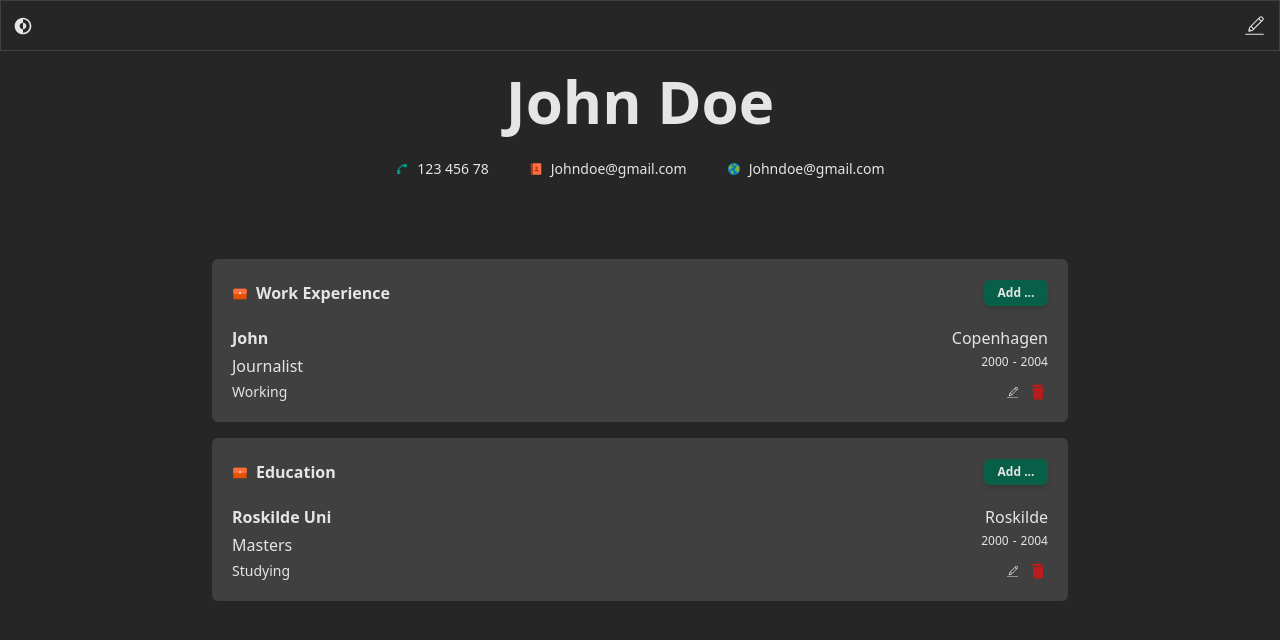
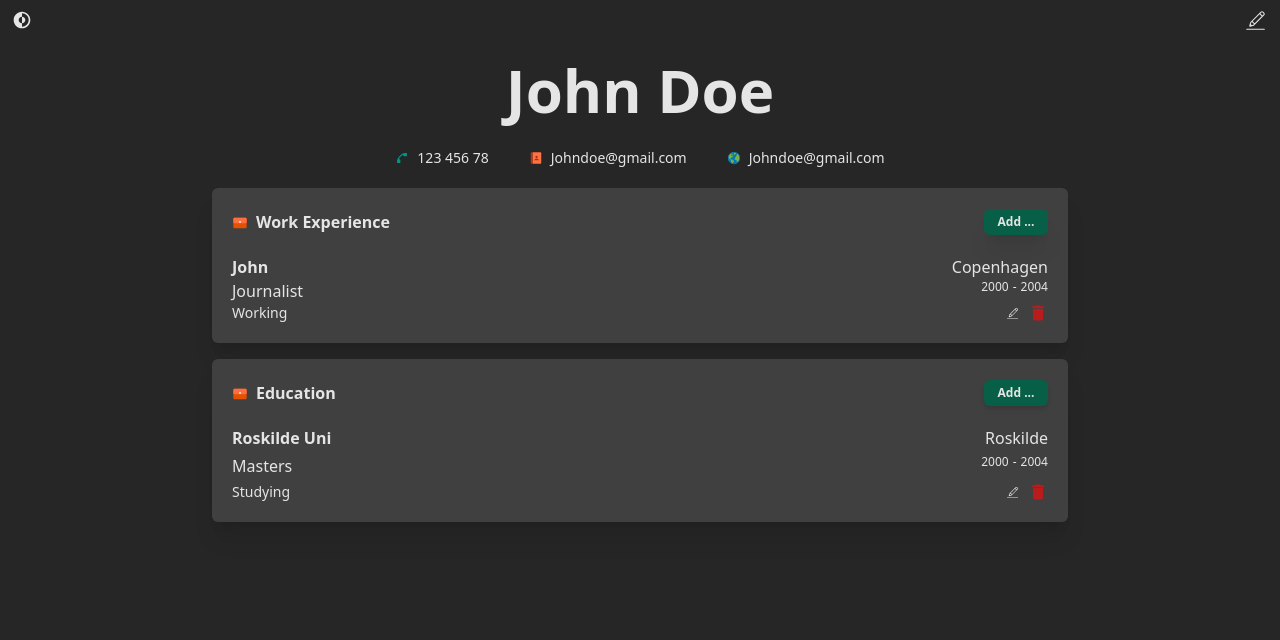
Before and after one commit to ofgaard/cv-app, a React (Vite) app: page / in a window 1280 px wide. Shown: the top 640 px of the page. Built offline with nearby package versions, Linux system fonts and the light colour scheme.

Commit message:
add extra styling to 'Add' buttons

```diff
--- a/src/App.jsx
+++ b/src/App.jsx
@@ -7,12 +7,15 @@ import { FaRegFilePdf } from "react-icons/fa6";
 
 function App() {
   const [darkMode, setDarkMode] = useState(true);
-
-  const toggleDarkMode = () => {
-    setDarkMode((prev) => !prev);
-  };
-
-  // Shared logic for Job and Education
+  //Logic for Contacts component
+  const [contacts, setContacts] = useState({
+    Name: "John Doe",
+    Phone: "123 456 78",
+    Email: "Johndoe@gmail.com",
+    Location: "Copenhagen",
+  });
+  const [editContacts, setEditContacts] = useState(false);
+  //Logic for Experience and Job component
   const [editMode, setEditMode] = useState({ id: "" });
   const [experienceToEdit, setExperienceToEdit] = useState({
     id: "",
@@ -32,9 +35,14 @@ function App() {
     enddate: "",
     description: "",
   });
-
   const [submitMode, setSubmitMode] = useState(0);
 
+  //Dark Mode toggle
+  const toggleDarkMode = () => {
+    setDarkMode((prev) => !prev);
+  };
+
+  // Shared logic for Job and Education
   const toggleEditMode = (list, id) => {
     let itemToEdit = list.find((item) => item.id === id);
     setExperienceToEdit(itemToEdit);
@@ -109,14 +117,26 @@ function App() {
       >
         <div
           className={`${
-            darkMode ? "bg-neutral-800" : "bg-neutral-200"
+            darkMode ? "bg-neutral-800" : "bg-neutral-300"
           } min-h-screen print:text-black`}
         >
-          <Nav darkMode={darkMode} toggleDarkMode={toggleDarkMode}></Nav>
+          <Nav
+            darkMode={darkMode}
+            toggleDarkMode={toggleDarkMode}
+            contacts={contacts}
+            editContacts={editContacts}
+            setEditContacts={setEditContacts}
+          ></Nav>
           <div className="flex flex-col min-w-96 max-w-4xl mx-auto gap-4 p-5">
             {/* Contact header */}
-            <div className="mb-16">
-              <Personal darkMode={darkMode}></Personal>
+            <div className="mb-1">
+              <Personal
+                darkMode={darkMode}
+                editContacts={editContacts}
+                contacts={contacts}
+                setContacts={setContacts}
+                setEditContacts={setEditContacts}
+              ></Personal>
             </div>
             {/* Job section */}
             <div>
--- a/src/Education.jsx
+++ b/src/Education.jsx
@@ -37,8 +37,8 @@ export default function Education({
     <>
       <div
         className={`flex flex-col gap-5 ${
-          darkMode ? "bg-neutral-700" : "border border-slate-800"
-        } p-5 rounded-md`}
+          darkMode ? "bg-neutral-700" : " border-slate-800"
+        } p-5 rounded-md shadow-xl`}
       >
         {/* Top label/icons */}
         <div className="flex flex-row justify-between items-center">
--- a/src/Job.jsx
+++ b/src/Job.jsx
@@ -37,8 +37,8 @@ export default function Job({
     <>
       <div
         className={`flex flex-col gap-5 ${
-          darkMode ? "bg-neutral-700" : "border border-slate-800"
-        } p-5 rounded-md`}
+          darkMode ? "bg-neutral-700" : " border-slate-800"
+        } p-5 rounded-md shadow-xl`}
       >
         {/* Top label/icons */}
         <div className="flex flex-row justify-between items-center">
@@ -52,7 +52,7 @@ export default function Job({
                 submitMode === 1 && "bg-yellow-700"
               } ${
                 !darkMode && "text-neutral-200"
-              } shadow-md font-semibold transition-colors duration-200 border border-transparent border- hover:scale-105 hover:border-neutral-200`}
+              } shadow-xl font-semibold transition-colors duration-200 border border-transparent border- hover:scale-105 hover:border-neutral-200`}
               onClick={
                 submitMode !== 1
                   ? () => setSubmitMode(1)
@@ -65,7 +65,7 @@ export default function Job({
         </div>
         {jobs.map((job) =>
           job.id !== editMode.id ? (
-            <div key={job.id} className="flex flex-col gap-1">
+            <div key={job.id} className="flex flex-col gap-0">
               {/* First line - job and location */}
               <div className="flex flex-row justify-between">
                 {/* Jobname and edit/delete buttons */}
--- a/src/Nav.jsx
+++ b/src/Nav.jsx
@@ -3,17 +3,22 @@ import { CgDarkMode } from "react-icons/cg";
 import { CiEdit } from "react-icons/ci";
 import { FaRegFilePdf } from "react-icons/fa6";
 
-export default function Nav({ darkMode, toggleDarkMode }) {
+export default function Nav({
+  darkMode,
+  toggleDarkMode,
+  editContacts,
+  setEditContacts,
+}) {
   return (
-    <div className="flex w-full border border-neutral-700 items-center justify-between p-3">
+    <div className="flex w-full border-neutral-700 h-10 items-center justify-between p-3">
       <CgDarkMode
         className="transition-transform duration-200 hover:scale-125"
         onClick={toggleDarkMode}
         size={20}
       ></CgDarkMode>
 
-      <div className="flex gap-2">
-        <button>
+      <div className="flex gap-2 items-center">
+        <button onClick={() => setEditContacts((prev) => !prev)}>
           <CiEdit size={25}></CiEdit>
         </button>
       </div>
--- a/src/Personal.jsx
+++ b/src/Personal.jsx
@@ -4,19 +4,13 @@ import { FcGlobe } from "react-icons/fc";
 import { FcContacts } from "react-icons/fc";
 import { CiEdit } from "react-icons/ci";
 
-export default function Personal({ darkMode }) {
-  const [editMode, setEditMode] = useState(false);
-  const toggleEditMode = () => {
-    setEditMode((prev) => !prev);
-  };
-
-  const [contacts, setContacts] = useState({
-    Name: "John Doe",
-    Phone: "123 456 78",
-    Email: "Johndoe@gmail.com",
-    Location: "Copenhagen",
-  });
-
+export default function Personal({
+  darkMode,
+  contacts,
+  setContacts,
+  editContacts,
+  setEditContacts,
+}) {
   const handleInput = (e) => {
     const { name, value } = e.target;
     setContacts((prev) => ({ ...prev, [name]: value }));
@@ -31,7 +25,7 @@ export default function Personal({ darkMode }) {
             {!editMode ? <CiEdit size={30}></CiEdit> : "done"}
           </button> */}
           <h1 className="text-5xl sm:text-6xl font-extrabold">
-            {!editMode ? (
+            {!editContacts ? (
               contacts.Name
             ) : (
               <input
@@ -49,9 +43,9 @@ export default function Personal({ darkMode }) {
         <div className="flex flex-col md:flex-row gap-3 md:gap-10 items-center text-sm">
           {/* Phone */}
           <div className="flex flex-row items-center gap-2">
-            {!editMode && <FcPhone></FcPhone>}
+            {!editContacts && <FcPhone></FcPhone>}
             <h2>
-              {!editMode ? (
+              {!editContacts ? (
                 contacts.Phone
               ) : (
                 <input
@@ -67,9 +61,9 @@ export default function Personal({ darkMode }) {
           </div>
           {/* Email */}
           <div className="flex flex-row items-center gap-2">
-            {!editMode && <FcContacts></FcContacts>}
+            {!editContacts && <FcContacts></FcContacts>}
             <h2>
-              {!editMode ? (
+              {!editContacts ? (
                 contacts.Email
               ) : (
                 <input
@@ -85,9 +79,9 @@ export default function Personal({ darkMode }) {
           </div>
           {/* Location */}
           <div className="flex flex-row items-center gap-2">
-            {!editMode && <FcGlobe></FcGlobe>}
+            {!editContacts && <FcGlobe></FcGlobe>}
             <h2>
-              {!editMode ? (
+              {!editContacts ? (
                 contacts.Email
               ) : (
                 <input
```
